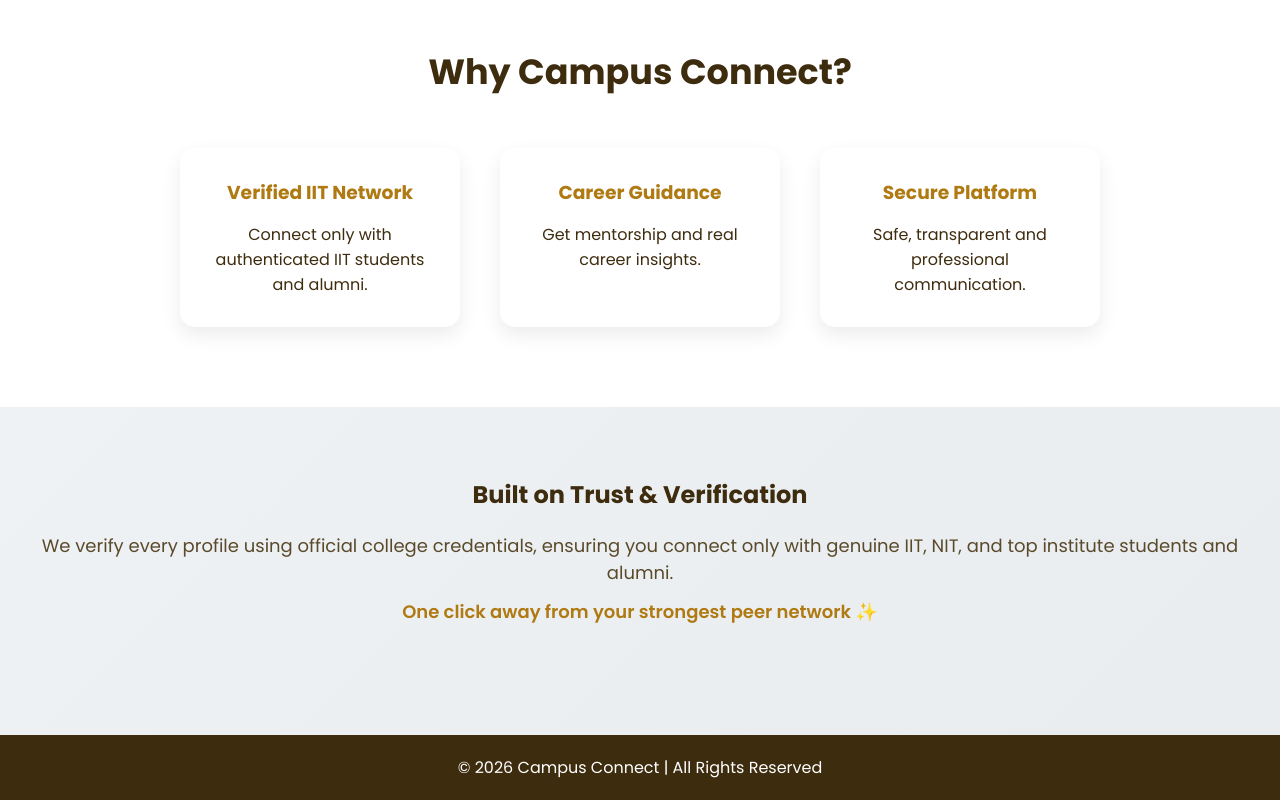
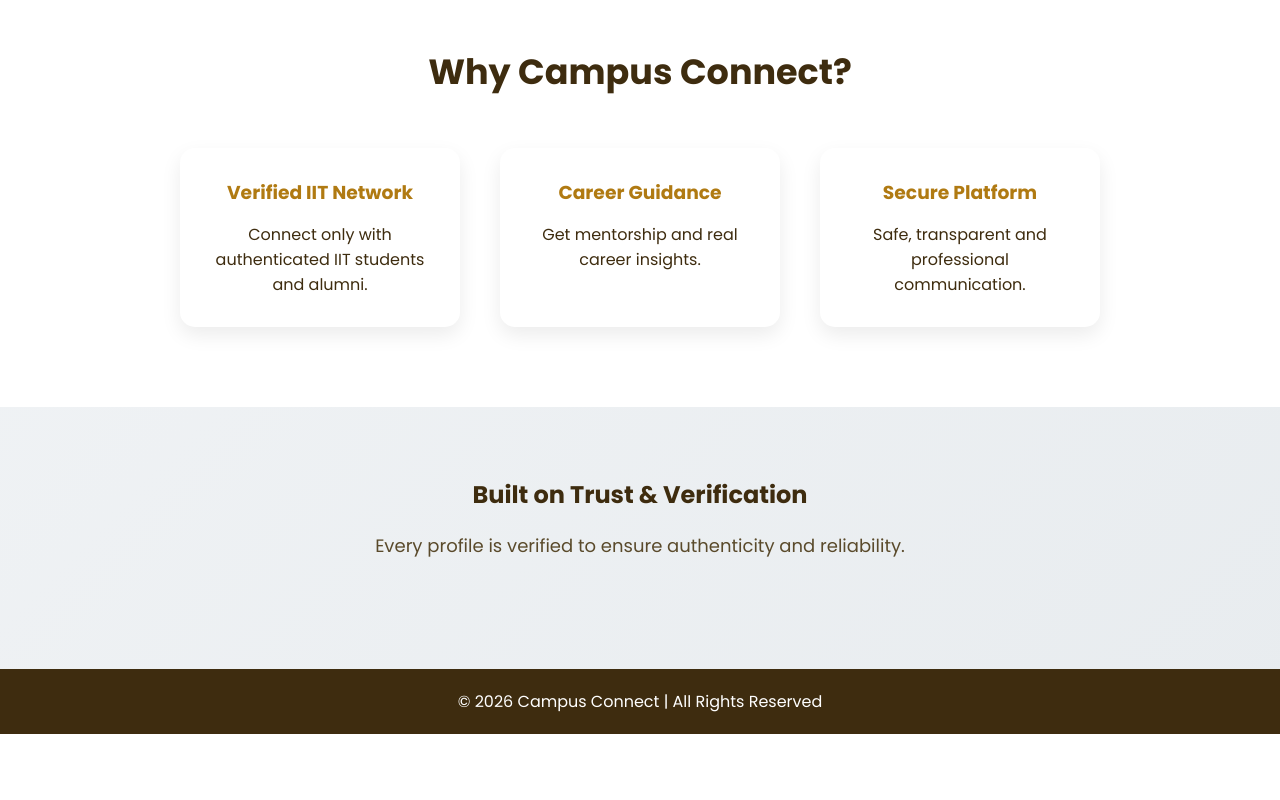
Before and after one commit to murmu-17/campusconnect2, a plain HTML site: page Campus-Connect/Frontend/index.html in a window 1280 px wide. Shown: the part 774-1574 px from the top of the page. After the commit the page ends 1508 px from the top, so only its background shows below. Drawn offline with nearby package versions, Linux system fonts and the light colour scheme.

```diff
--- a/Campus-Connect/Frontend/index.html
+++ b/Campus-Connect/Frontend/index.html
@@ -82,11 +82,10 @@
     </div>
   </section>
 
-  <!-- ── TRUST ── -->
+  <!-- TRUST SECTION -->
   <section class="trust">
     <h2>Built on Trust & Verification</h2>
-    <p>We verify every profile using official college credentials, ensuring you connect only with genuine IIT, NIT, and top institute students and alumni.</p>
-    <p style="margin-top: 12px; font-weight: 600; color: #b07a12;">One click away from your strongest peer network ✨</p>
+    <p>Every profile is verified to ensure authenticity and reliability.</p>
   </section>
 
   <!-- FOOTER -->
```
